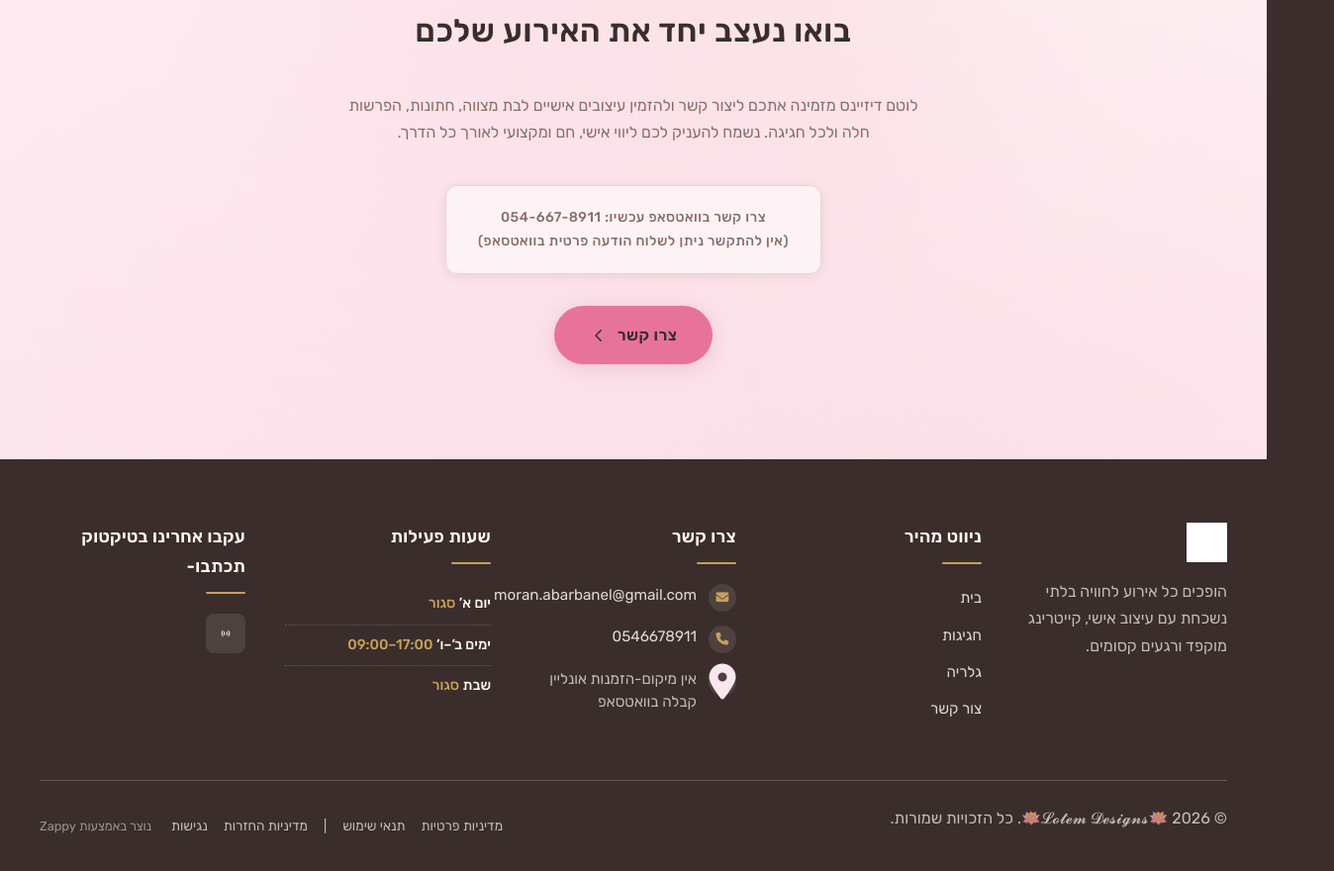
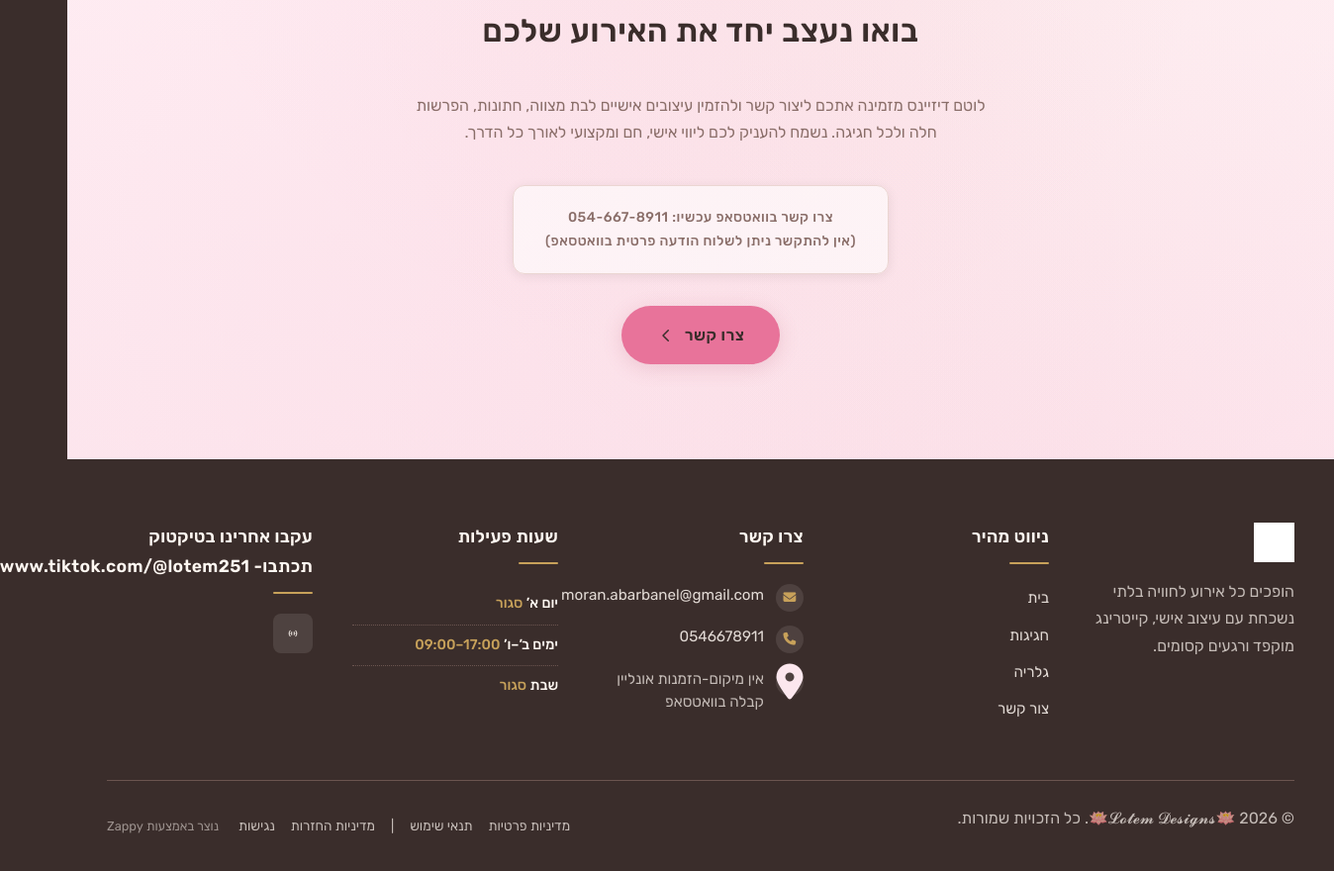
Before and after one commit to slipwoker/zappy-website-87625b42-be50-4acd-bc81-54d0e9726159, a plain HTML site: page index.html in a window 1280 px wide. Shown: the part 5211-6091 px from the top of the page at 99% size, 1348 px wide, since content can reach past the window. Drawn offline with Linux system fonts and the light colour scheme; no server answers.

Commit message:
Incremental sync: 1 page(s) — update_text

```diff
--- a/index.html
+++ b/index.html
@@ -1734,7 +1734,7 @@ body:has(.zappy-announcement-bar) .navbar:not(.zappy-catalog-menu):not(.mobile-s
 
       <!-- Social Media -->
       <div class="footer-col footer-social-col">
-        <h4 style>עקבו אחרינו בטיקטוק תכתבו-</h4>
+        <h4 style>עקבו אחרינו בטיקטוק תכתבו-&nbsp;www.tiktok.com/@lotem251</h4>
         <div class="footer-social">
           <a href="#" aria-label="Facebook" data-zappy-social-placeholder="true" style="display:none !important;"><i class="fab fa-facebook-f"></i></a>
           <a href="#" aria-label="Instagram" data-zappy-social-placeholder="true" style="display:none !important;"><i class="fab fa-instagram" data-element-type="icon" data-element-id="icon-1784913236254-j643uri0c" data-icon-type="fontawesome"></i></a>
```
Also changed, not shown: public/index.html (+1 -1 lines).
